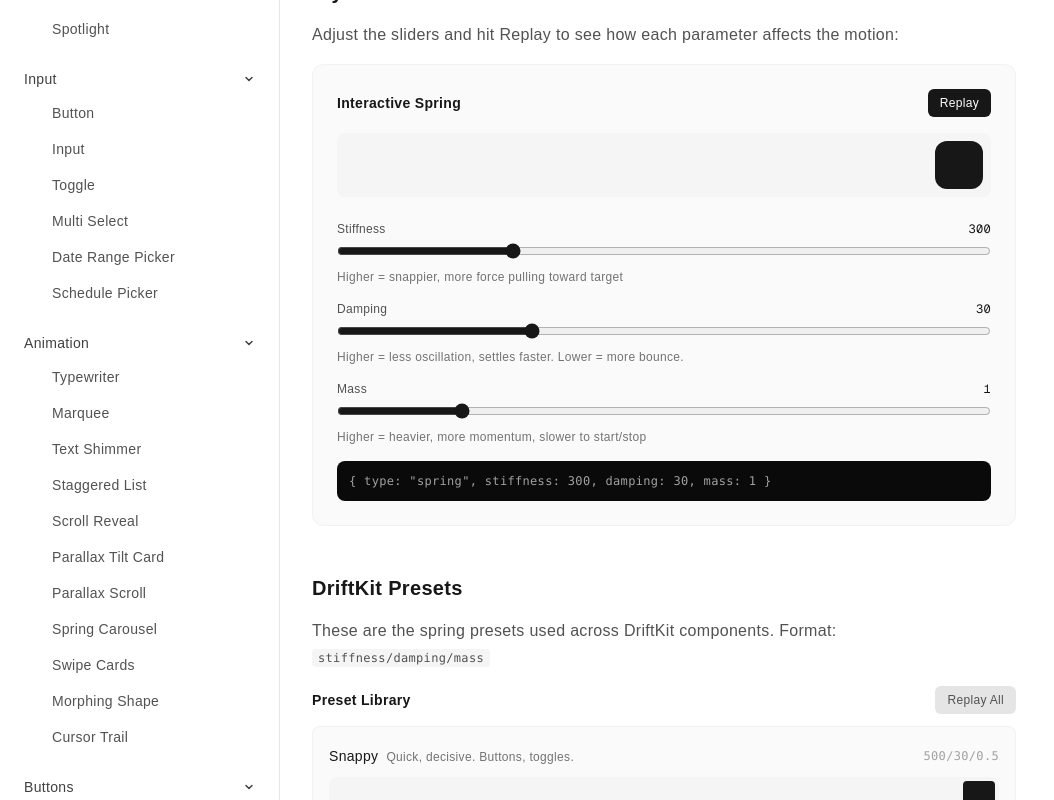
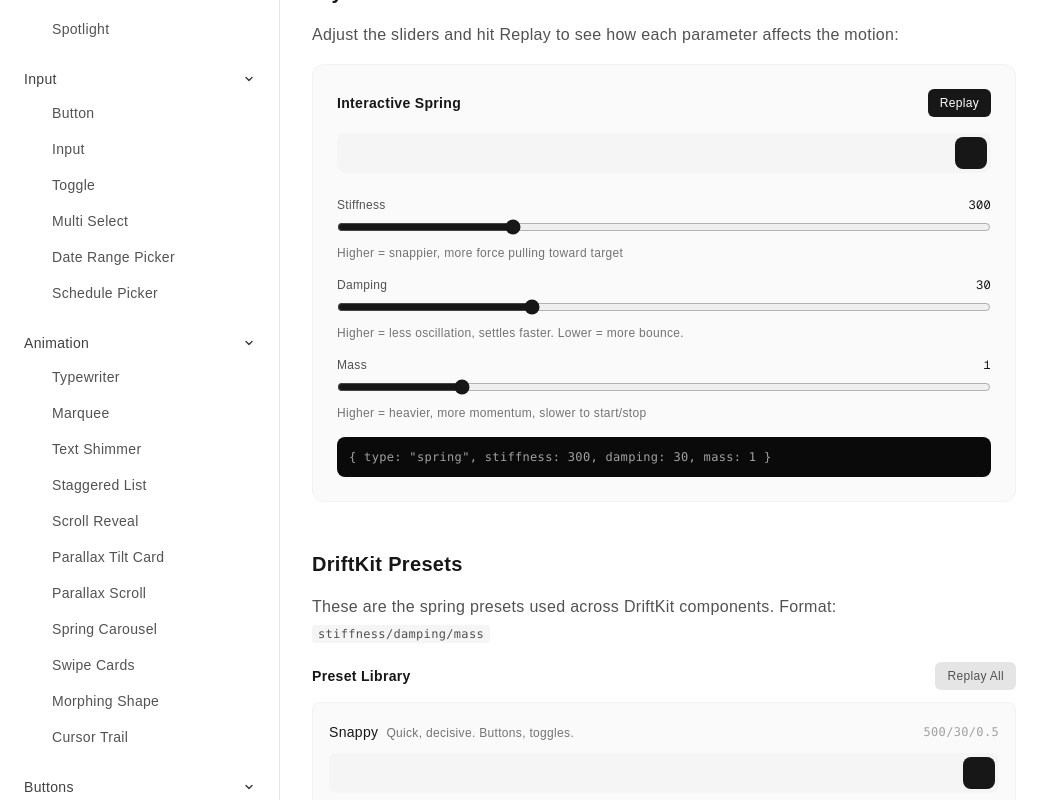
Before and after one commit to kippledigital/driftkit, a Next.js app: page /docs/spring-physics in a window 1280 px wide. Shown: the part 1540-2340 px from the top of the page, without its empty margins (0-1054 px from the left). Built offline with nearby package versions, Linux system fonts and the light colour scheme; a web font is replaced by a local one.

Commit message:
fix: Consistent animated square sizes — all w-8 h-8 rounded-lg, h-10 tracks

```diff
--- a/src/app/docs/spring-physics/page.tsx
+++ b/src/app/docs/spring-physics/page.tsx
@@ -24,12 +24,12 @@ function SpringDemo() {
       </div>
 
       {/* Animation preview */}
-      <div className="h-16 mb-6 relative overflow-hidden rounded-lg bg-neutral-100 dark:bg-neutral-800">
+      <div className="h-10 mb-6 relative overflow-hidden rounded-lg bg-neutral-100 dark:bg-neutral-800">
         <motion.div
           key={key}
-          className="w-12 h-12 rounded-xl bg-neutral-900 dark:bg-indigo-400 absolute top-2 left-2"
-          initial={{ left: "8px", scale: 0.8, opacity: 0 }}
-          animate={{ left: "calc(100% - 56px)", scale: 1, opacity: 1 }}
+          className="w-8 h-8 rounded-lg bg-neutral-900 dark:bg-indigo-400 absolute top-1 left-1"
+          initial={{ left: "4px", scale: 0.8, opacity: 0 }}
+          animate={{ left: "calc(100% - 36px)", scale: 1, opacity: 1 }}
           transition={{
             type: "spring",
             stiffness: config.stiffness,
@@ -219,10 +219,10 @@ function PresetExamples() {
               {preset.config.stiffness}/{preset.config.damping}/{preset.config.mass}
             </code>
           </div>
-          <div className="h-8 relative overflow-hidden bg-neutral-100 dark:bg-neutral-800 rounded-lg">
+          <div className="h-10 relative overflow-hidden bg-neutral-100 dark:bg-neutral-800 rounded-lg">
             <motion.div
               key={`${preset.name}-${key}`}
-              className="w-8 h-6 rounded bg-neutral-900 dark:bg-indigo-400 absolute top-1 left-1"
+              className="w-8 h-8 rounded-lg bg-neutral-900 dark:bg-indigo-400 absolute top-1 left-1"
               initial={{ left: "4px" }}
               animate={{ left: "calc(100% - 36px)" }}
               transition={{ type: "spring", ...preset.config }}
```
